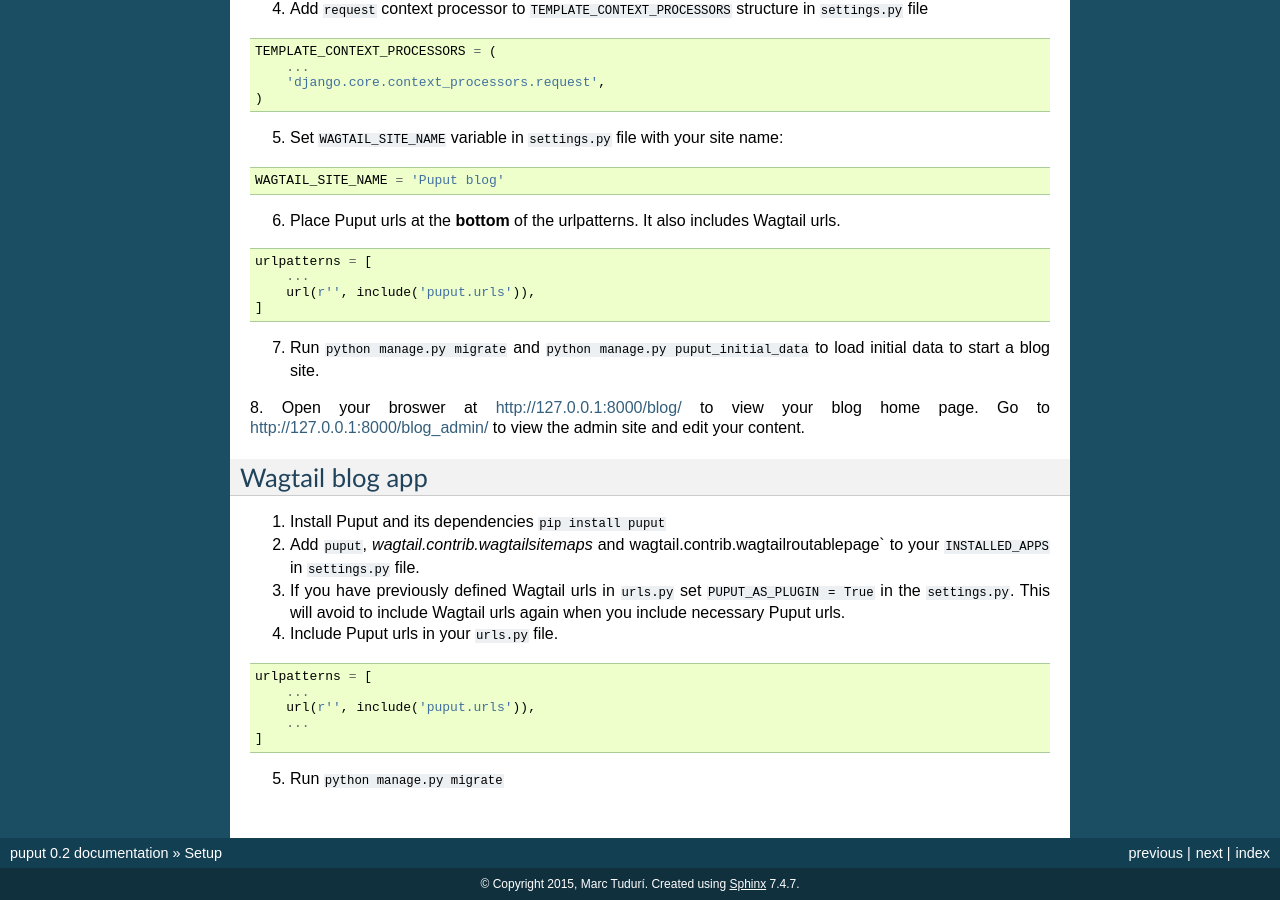
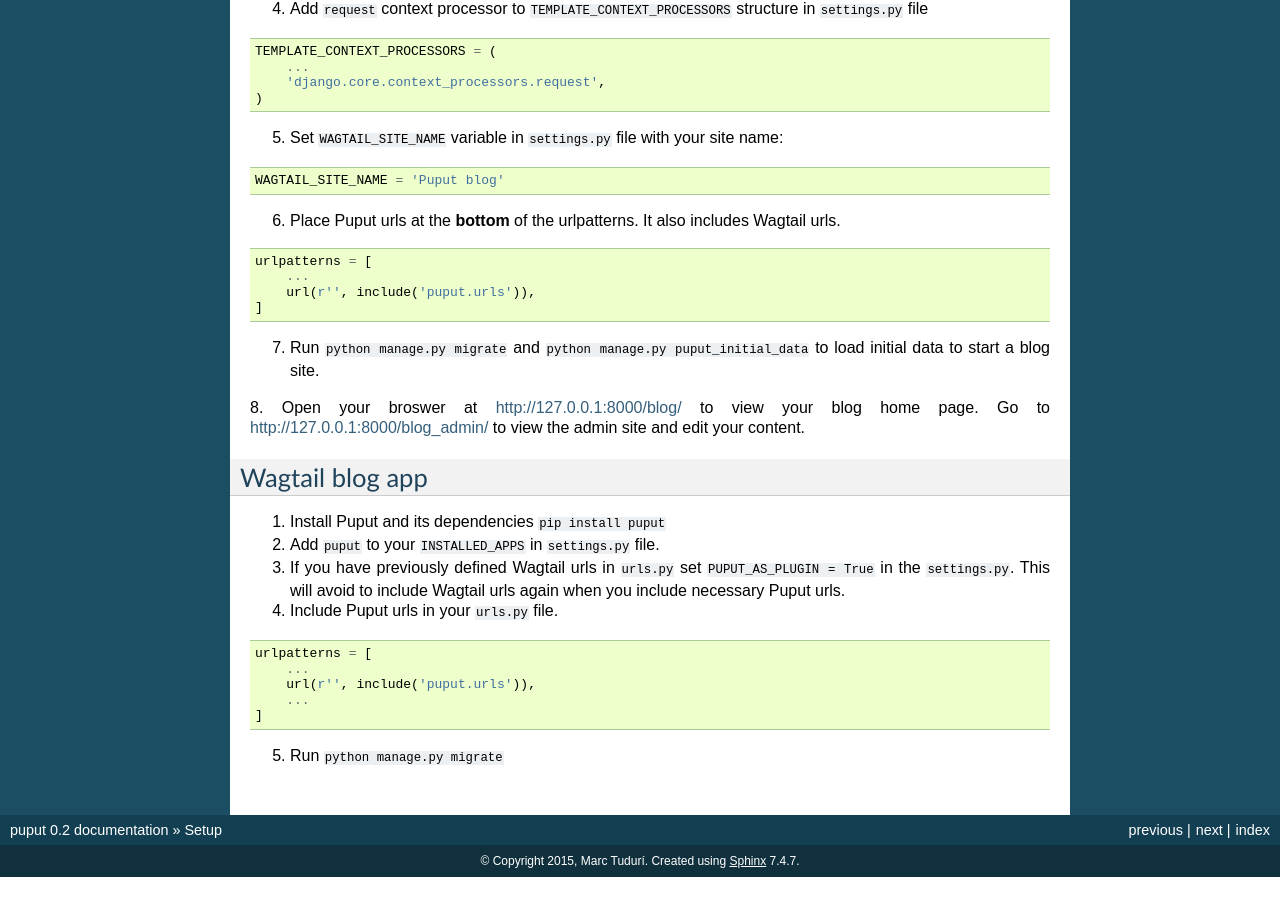
Before and after one commit to APSL/puput, a Sphinx documentation site: the page built from docs/setup.rst, in a window 1280 px wide and 900 px high, scrolled down 888 px. Built offline with Sphinx 7.4.7, drawn with Linux system fonts in a browser that asks for light colours; after the commit the page ends 1765 px from its top, so only the background shows below that.

Commit message:
Update setup.rst

```diff
--- a/docs/setup.rst
+++ b/docs/setup.rst
@@ -88,7 +88,7 @@
 Wagtail blog app
 ----------------
 1. Install Puput and its dependencies :code:`pip install puput`
-2. Add :code:`puput`, `wagtail.contrib.wagtailsitemaps` and wagtail.contrib.wagtailroutablepage` to your :code:`INSTALLED_APPS` in :file:`settings.py` file.
+2. Add :code:`puput` to your :code:`INSTALLED_APPS` in :file:`settings.py` file.
 3. If you have previously defined Wagtail urls in :file:`urls.py` set :code:`PUPUT_AS_PLUGIN = True` in the :file:`settings.py`. This will avoid to include Wagtail urls again when you include necessary Puput urls.
 4. Include Puput urls in your :file:`urls.py` file.
 
```
